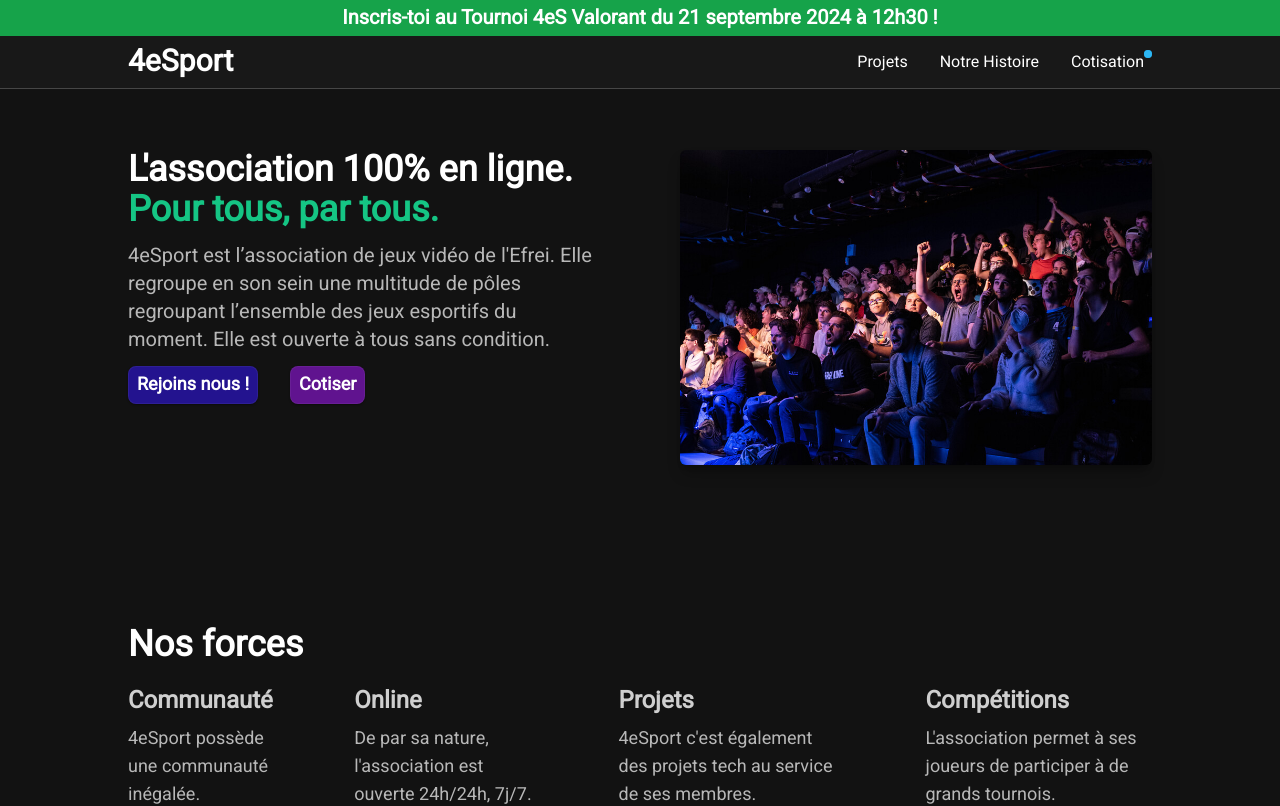
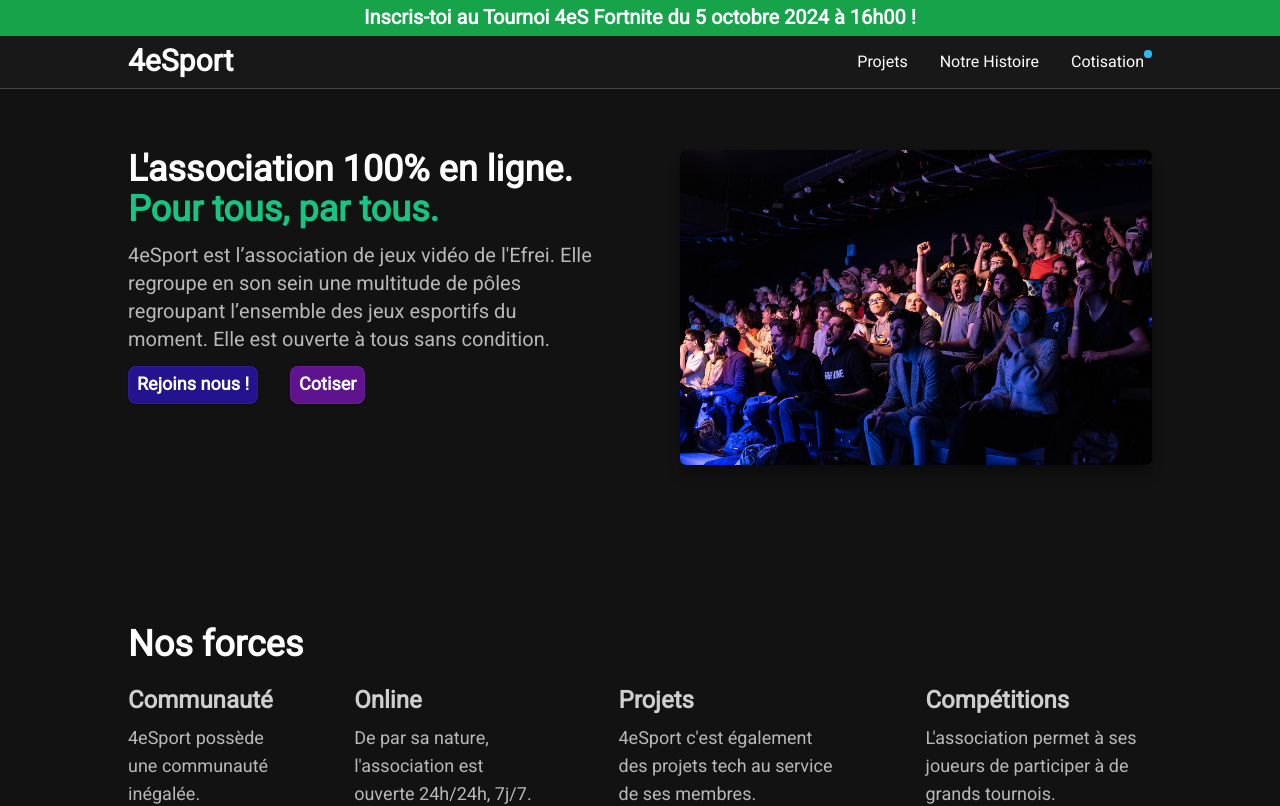
Before and after one commit to Mateleo/4eSport, a Nuxt app: page / in a window 1280 px wide. Shown: the top 806 px of the page. Built offline with nearby package versions, Linux system fonts and the light colour scheme.

Commit message:
feat: Update header
Change from Valorant to Fortnite Tournmanent

```diff
--- a/components/Header.vue
+++ b/components/Header.vue
@@ -2,9 +2,9 @@
 <template>
   <div class="fixed top-0 left-0 right-0 z-10">
     <header class="w-full border-b-[1px] border-white/20 backdrop-blur-[2px] text-white bg-[#1C1C1C]/70">
-      <a href="https://discord.com/channels/252550911187091457/1282592779100487722" target="_blank"
+      <a href="https://discord.com/channels/252550911187091457/367444313241550849/1288222151048171520" target="_blank"
         class="text-center w-full bg-green-600 font-bold text-xl flex justify-center py-1 text-white/90 hover:text-white transition-all ease-in-out">
-        Inscris-toi au Tournoi 4eS Valorant du 21 septembre 2024 à 12h30 !
+        Inscris-toi au Tournoi 4eS Fortnite du 5 octobre 2024 à 16h00 !
       </a>
       <div class="w-[95%] md:w-[90%] lg:w-[80%] max-w-[1500px] m-auto flex justify-between items-center py-1 md:py-2">
         <div class="items-center hidden md:flex">
```
